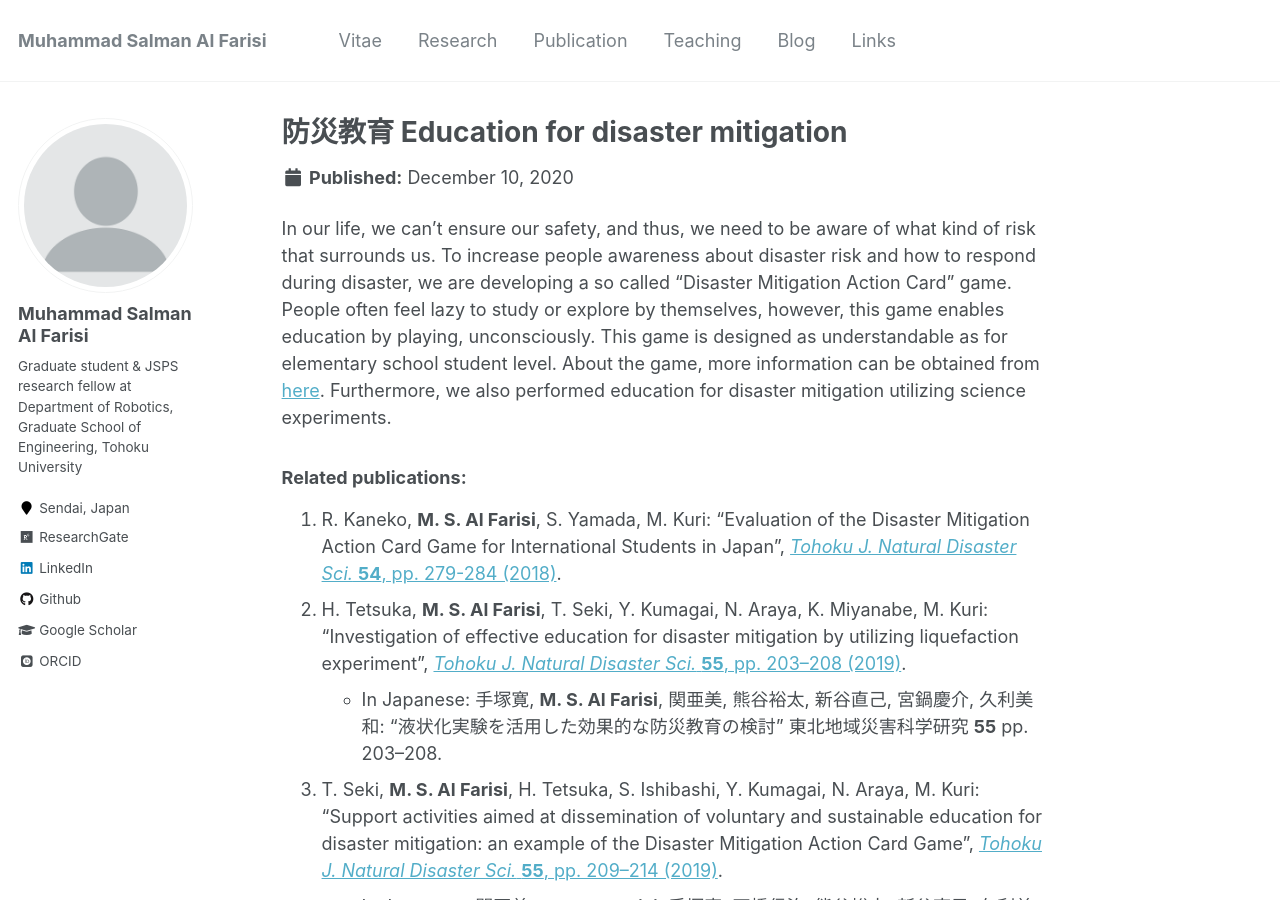
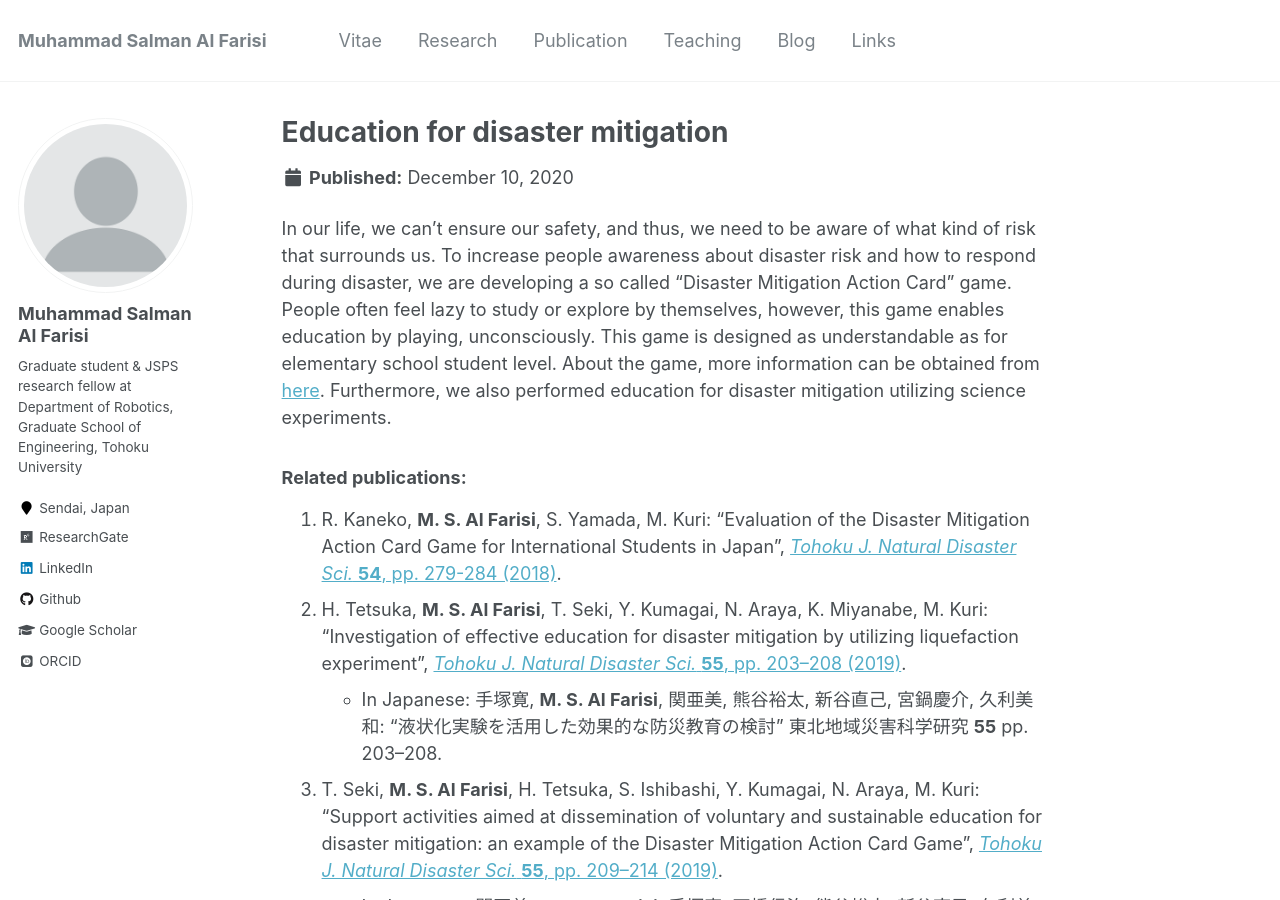
Before and after one commit to msalfarisi/msalfarisi.github.io, a Jekyll site: the page built from _study/disaster-edu.md, in a window 1280 px wide and 900 px high. Built offline with Jekyll 4.4.1, drawn with Linux system fonts in a browser that asks for light colours; some web fonts are replaced.

Commit message:
Update disaster-edu.md

```diff
--- a/_study/disaster-edu.md
+++ b/_study/disaster-edu.md
@@ -1,5 +1,5 @@
 ---
-title: "防災教育 Education for disaster mitigation"
+title: "Education for disaster mitigation"
 excerpt: "Improving disaster mitigation knowledge of general people<br/>
           子供からお年寄りまで一般人向け防災教育<br/>
           <img src='/images/500x300.png'>"
```
